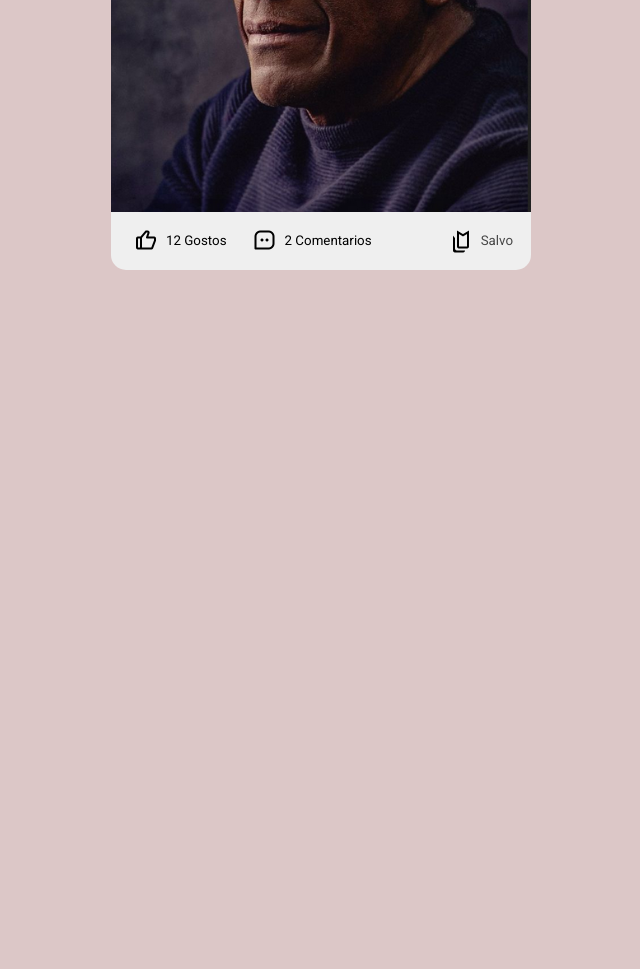
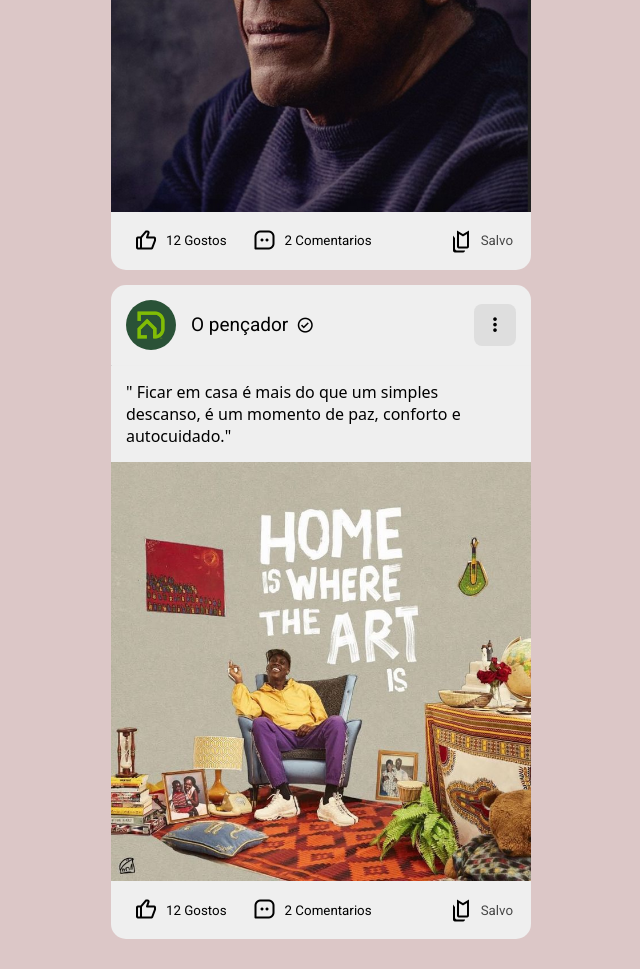
Before and after one commit to leonelpy2001/POST-DESIGN-RIPO, a plain HTML site: page post card/index.html in a window 1280 px wide. Shown: the part 955-1924 px from the top of the page, without its empty margins (319-959 px from the left). Before the commit the page ends 1255 px from the top, so only its background shows below. Drawn offline with nearby package versions, Linux system fonts and the light colour scheme; a web font is replaced by a local one.

Commit message:
nono artigo

```diff
--- a/post card/index.html
+++ b/post card/index.html
@@ -12,6 +12,7 @@
 
 <body>
     <main>
+
         <article>
             <div class="div-criador-img">
                 <div class="div-creador-img-child">
@@ -145,7 +146,70 @@
             </div>
         </article>
 
+        <article>
+            <div class="div-criador-img">
+                <div class="div-creador-img-child">
+                    <img src="img/logo2.png" alt="logo" class="criador-logo">
+                    <div class="div-user-nome">
+                        <h3 class="user-nome">O pençador</h3>
+                        <i class='bx bx-check-circle'></i>
+                    </div>
+                </div>
+                <i class='bx bx-dots-vertical-rounded bx-rotate-180' id="i-more"></i>
+            </div>
+            <hr>
+            <div class="div-descricao">
+                <p>
+                    " Ficar em casa é mais do que um simples descanso, é um momento de paz, conforto e autocuidado."
+            </div>
+            <img src="img/post.png" alt="user-post" class="user-post" id="img-hidde">
+            <div class="div-reacoes">
+                <div class="div-rolo-1">
+                    <button>
+                        <i class='bx bx-like' id="i-like"></i>
+                        <span class="span-like">
+                            12 Gostos
+                        </span>
+                    </button>
+                    <button class="btn-chat">
+                        <i class='bx bx-message-square-dots' id="i-chat"></i>
+                        <span class="span-chat">
+                            2 Comentarios
+                        </span>
+                        <div class="btn-chat-popup" id="hidden">
+                            <div class="div-coments">
+                                <img src="img/user-1.jpeg" alt="user coment">
+                                <p class="box-coment">
+                                    E e qu eu mas quero fazer neste exato momento 😊
+                                </p>
+                            </div>
+                            <div class="div-coments">
+                                <img src="img/user-3.jpeg" alt="user coment">
+                                <p class="box-coment">
+                                    Sempre que possivel ja estou na cama, nao tem como resistir, O MEU PASSA TEMPO
+                                    FAVORITOOOOO 🤎🤎🤎🤎🤎
+                                </p>
+                            </div>
 
+                            <div class="div-coments">
+                                <img src="img/user-1.jpeg" alt="user coment">
+                                <p class="box-coment">
+                                    E e qu eu mas quero fazer neste exato momento 😊
+                                </p>
+                            </div>
+
+
+                        </div>
+                    </button>
+
+                </div>
+                <div class="div-rolo-2">
+                    <button class="btn-salvar"><i class='bx bx-bookmarks bx-rotate-180'></i>
+                        <span class="span-salvo"> Salvo</span>
+                    </button>
+                </div>
+            </div>
+        </article>
     </main>
     <script src="postjs.js"></script>
 </body>
--- a/post card/post.css
+++ b/post card/post.css
@@ -97,30 +97,33 @@ article .div-descricao p {
     font-size: 16px;
 }
 
-article  #img-hidden {
+article #img-hidden {
     display: none;
 
 
 }
+
 article .user-post {
     background-color: rgba(141, 141, 141, 0.79);
     width: 100%;
 
-    display:block;
+    display: block;
     animation-name: carregar;
     animation-duration: 3s;
     animation-iteration-count: 6;
 
 
 }
+
 @keyframes carregar {
 
-    50%{
+    50% {
 
         background-color: rgba(218, 218, 218, 0.79);
     }
 
 }
+
 article .div-reacoes {
     display: flex;
     justify-content: space-between;
@@ -248,19 +251,21 @@ article .div-reacoes .div-rolo-2 button i {
     font-size: 24px;
 
 }
+
 article .div-reacoes .div-rolo-2 button #id-salvar {
 
 
     display: none;
 
- }
+}
+
 article .div-reacoes .div-rolo-2 button .span-salvo {
 
-opacity: 0.7;
+    opacity: 0.7;
 
 }
 
-@media(max-width: 600px){
+@media(max-width: 600px) {
 
     main {
 
@@ -272,9 +277,16 @@ opacity: 0.7;
 
     article {
 
-        border-radius: 15px 15px  0 0 ;
+        border-radius: 15px 15px 0 0;
 
 
     }
 
+
+    article .div-reacoes .div-rolo-1 .btn-chat-popup {
+
+        left: -110px;
+        bottom: 50px;
+
+    }
 }
```
